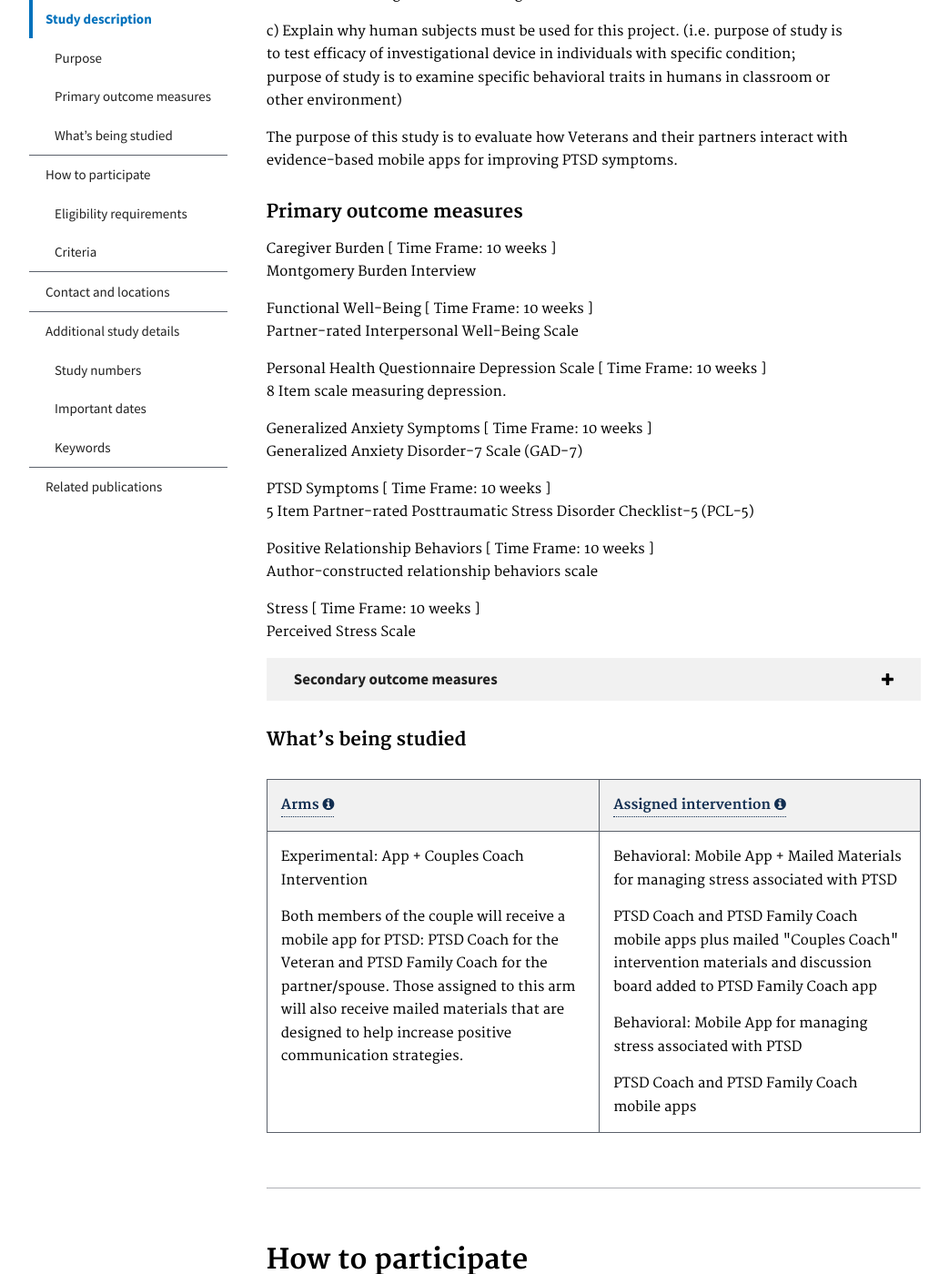
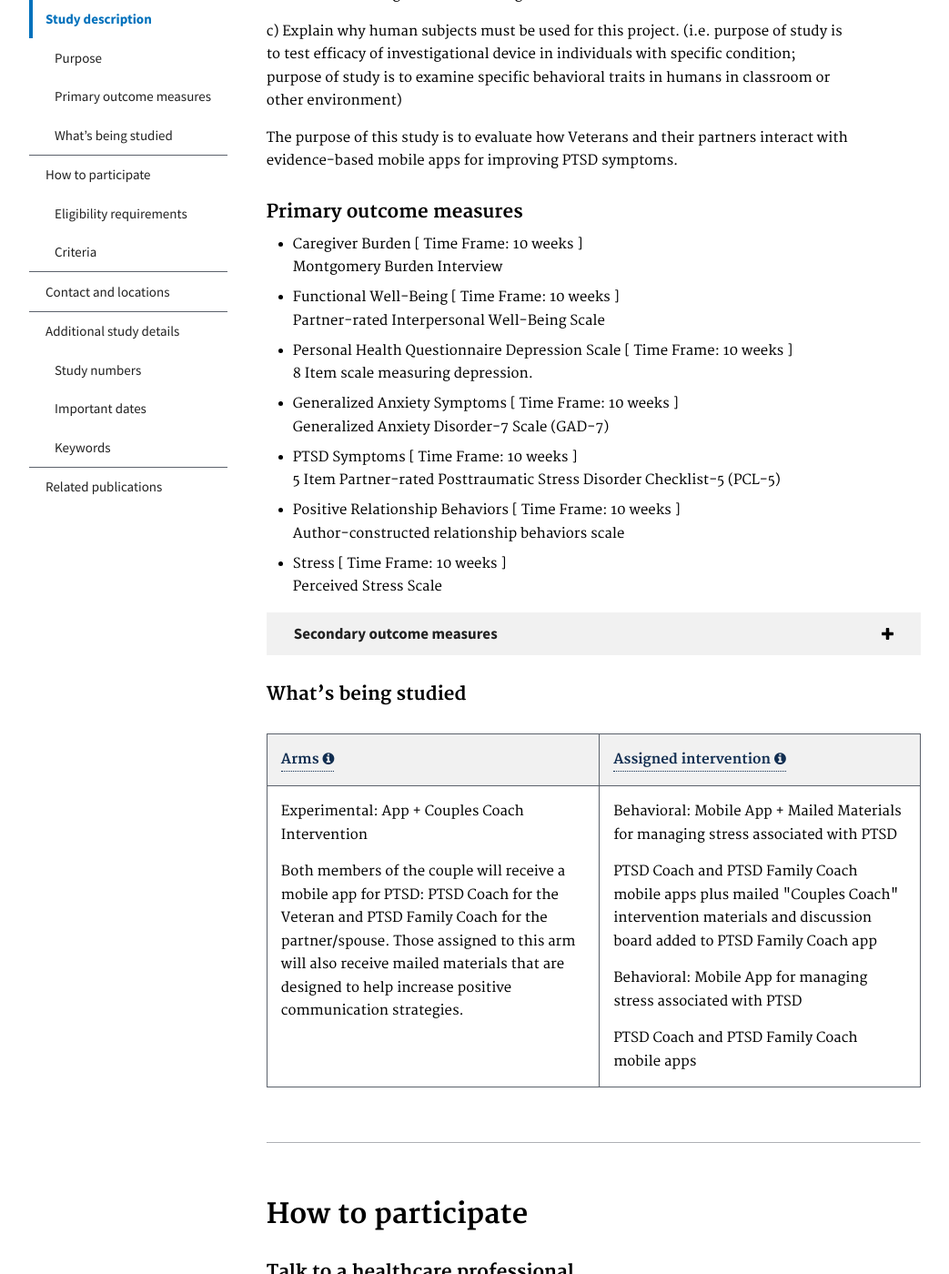
Before and after one commit to 18F/clinical-trials-prototype, a Jekyll site: the page built from pages/study-detail.md, in a window 1280 px wide and 1400 px high, scrolled down 1622 px. Shown: the whole window at 91% size, without its empty margins (118-1161 px from the left). Built offline with Jekyll 4.4.1, drawn with Linux system fonts in a browser that asks for light colours.

Commit message:
Glossary tweaks

```diff
--- a/_layouts/base.html
+++ b/_layouts/base.html
@@ -20,7 +20,7 @@
       <i class="fa fa-times" aria-hidden="true"></i>
     </button>
     <h2 class="glossary-heading">Glossary</h2>
-    <label for="glossary-search" class="label">Filter glossary terms</label>
+    <label for="glossary-search" class="label">Search for terms</label>
     <input id="glossary-search" class="js-glossary-search" type="search">
     <div class="glossary__content" id="glossary-result">
       <ul class="js-glossary-list"></ul>
--- a/_sass/_custom.scss
+++ b/_sass/_custom.scss
@@ -791,7 +791,7 @@
 }
 
 .search_result-search {
-  @include padding(3rem null);
+  @include padding(3rem null 1.5rem null);
   background-color: $color-primary-alt-lightest;
 
   label {
@@ -1290,17 +1290,24 @@
 
 // Glossary ------- //
 
+$glossary-width: 364px;
+
 .glossary {
   background: $color-primary-darkest;
   color: $color-white;
-  width: 30rem;
+  width: 300px;
   position: fixed;
   top: 0;
   bottom: 0;
   right: 0;
-  padding: 2rem;
+  overflow-y: auto;
+  padding: 2.4rem;
   transition: right .2s;
   z-index: 9999;
+
+  @include media($small-screen) {
+    width: $glossary-width;
+  }
 
   ul {
     padding: 0;
@@ -1312,11 +1319,21 @@
 
   input[type="search"] {
     box-sizing: inherit;
+    margin-bottom: 4rem;
+    max-width: 289px;
+  }
+
+  label {
+    margin-top: 2.6rem;
   }
 }
 
 .glossary[aria-hidden=true] {
-  right: -30rem;
+  right: -300px;
+
+  @include media($small-screen) {
+    right: -$glossary-width;
+  }
 }
 
 .glossary div[aria-hidden=true] {
@@ -1326,9 +1343,10 @@
 .glossary__term {
   appearance: none;
   background-color: transparent;
-  // font-weight: $font-normal;
+  font-family: $font-serif;
+  font-size: 17px;
   margin: 0;
-  padding: 0.85rem 1rem;
+  padding: 0.85rem 2.5rem 0.85rem 1rem;
   position: relative;
   text-align: left;
   width: 100%;
@@ -1363,14 +1381,12 @@
 
 .glossary-heading {
   display: inline;
-  font-size: 17px;
+  font-size: 22px;
   margin-top: 0;
 }
 
 .glossary__definition {
-  color: $color-cool-blue-lightest;
-  font-size: 1.5rem;
-  padding: 0.85rem 1rem 3rem 1rem;
+  padding: 0.85rem 1rem 2em 1rem;
 }
 
 .js-accordion button {
@@ -1408,6 +1424,7 @@
 .js-glossary-close {
   font-size: 20px;
   float: right;
+  width: initial;
 }
 
 .js-glossary-search {
@@ -1418,7 +1435,7 @@
 
 .glossary__content {
   li {
-    border-bottom: 1px solid $color-gray-light;
+    border-bottom: 1px solid $color-white;
     margin-bottom: 0;
 
     &:first-child {
--- a/pages/study-detail.md
+++ b/pages/study-detail.md
@@ -96,7 +96,23 @@
     <p>c) Explain why human subjects must be used for this project. (i.e. purpose of study is to test efficacy of investigational device in individuals with specific condition; purpose of study is to examine specific behavioral traits in humans in classroom or other environment)</p>
     <p>The purpose of this study is to evaluate how Veterans and their partners interact with evidence-based mobile apps for improving PTSD symptoms.</p>
     <h3 id="primary-outcome-measures">Primary outcome measures</h3>
-    <p>Caregiver Burden [ Time Frame: 10 weeks ]<br>
+    <ul>
+      <li>Caregiver Burden [ Time Frame: 10 weeks ]<br>
+      Montgomery Burden Interview</li>
+      <li>Functional Well-Being [ Time Frame: 10 weeks ]<br>
+      Partner-rated Interpersonal Well-Being Scale</li>
+      <li>Personal Health Questionnaire Depression Scale [ Time Frame: 10 weeks ]<br>
+      8 Item scale measuring depression.</li>
+      <li>Generalized Anxiety Symptoms [ Time Frame: 10 weeks ]<br>
+      Generalized Anxiety Disorder-7 Scale (GAD-7)</li>
+      <li>PTSD Symptoms [ Time Frame: 10 weeks ]<br>
+      5 Item Partner-rated Posttraumatic Stress Disorder Checklist-5 (PCL-5)</li>
+      <li>Positive Relationship Behaviors [ Time Frame: 10 weeks ]<br>
+      Author-constructed relationship behaviors scale</li>
+      <li>Stress [ Time Frame: 10 weeks ]<br>
+      Perceived Stress Scale</li>
+    </ul>
+<!--     <p>Caregiver Burden [ Time Frame: 10 weeks ]<br>
     Montgomery Burden Interview</p>
     <p>Functional Well-Being [ Time Frame: 10 weeks ]<br>
     Partner-rated Interpersonal Well-Being Scale</p>
@@ -109,7 +125,7 @@
     <p>Positive Relationship Behaviors [ Time Frame: 10 weeks ]<br>
     Author-constructed relationship behaviors scale</p>
     <p>Stress [ Time Frame: 10 weeks ]<br>
-    Perceived Stress Scale</p>
+    Perceived Stress Scale</p> -->
     <ul class="usa-accordion-bordered">
       <li>
         <button
@@ -120,14 +136,24 @@
           Secondary outcome measures
         </button>
         <div id="secondary-outcome-measures-1" class="usa-accordion-content">
-          <p>Emotional Intimacy [ Time Frame: 10 weeks ]<br>
+          <ul>
+            <li>Emotional Intimacy [ Time Frame: 10 weeks ]<br>
+            Personal Assessment of Intimacy in Relationships (PAIR) Scale</li>
+            <li>Caregiving Self-Efficacy Scale [ Time Frame: 10 weeks ]<br>
+            Author-constructed questionnaire</li>
+            <li>Positive Partner Communication [ Time Frame: 10 weeks ]<br>
+            Measured with items combined from the Social Constraints Scale and Communication Danger Signs Scale</li>
+            <li>Relationship Self-Efficacy [ Time Frame: 10 weeks ]<br>
+            Author-constructed questionnaire</li>
+          </ul>
+<!--           <p>Emotional Intimacy [ Time Frame: 10 weeks ]<br>
           Personal Assessment of Intimacy in Relationships (PAIR) Scale</p>
           <p>Caregiving Self-Efficacy Scale [ Time Frame: 10 weeks ]<br>
           Author-constructed questionnaire</p>
           <p>Positive Partner Communication [ Time Frame: 10 weeks ]<br>
           Measured with items combined from the Social Constraints Scale and Communication Danger Signs Scale</p>
           <p>Relationship Self-Efficacy [ Time Frame: 10 weeks ]<br>
-          Author-constructed questionnaire</p>
+          Author-constructed questionnaire</p> -->
         </div>
       </li>
     </ul>
```
